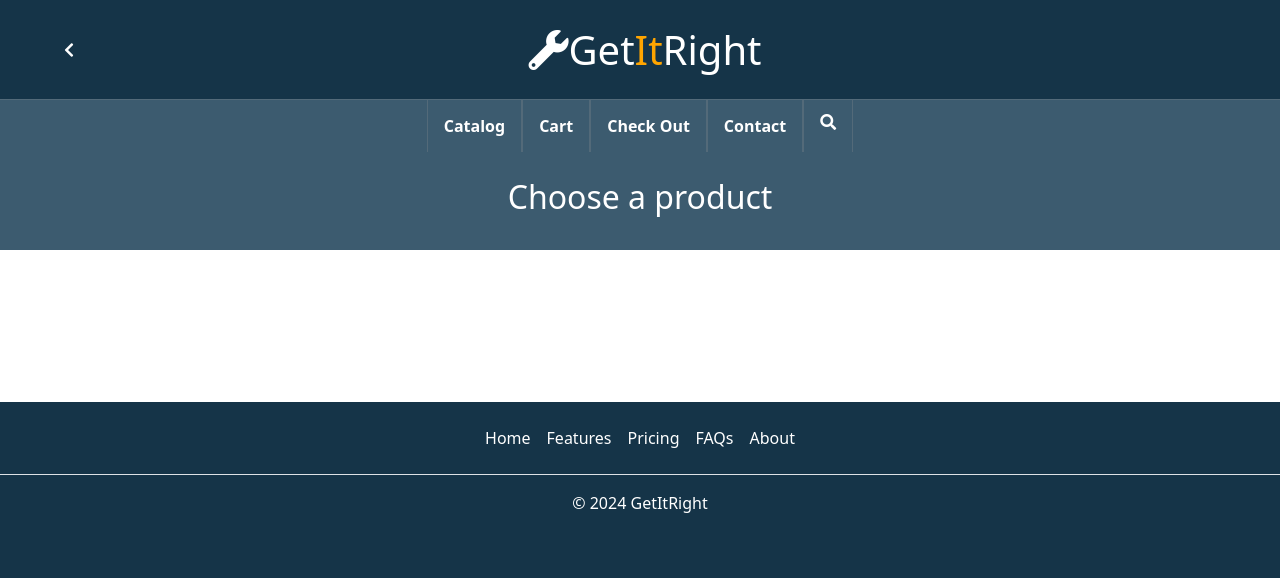
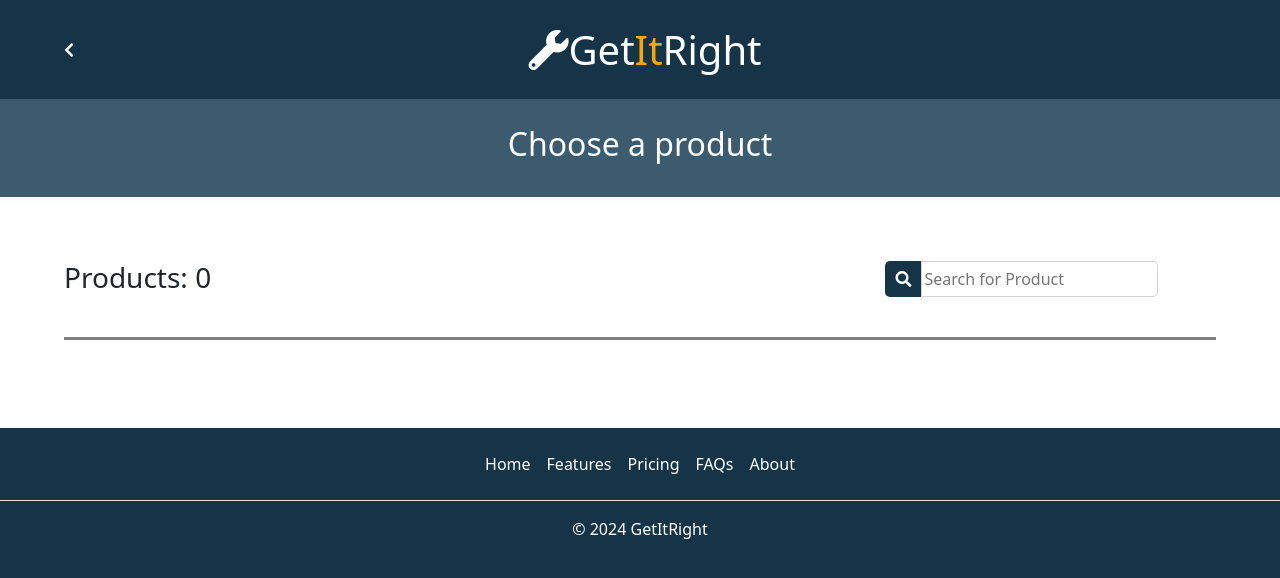
Before and after one commit to SunCh1p/Database-Project, a Flask app: page /catalog in a window 1280 px wide. Shown: the top 578 px of the page. Run offline with Flask 3, Linux system fonts and the light colour scheme; the visitor is signed in with stand-in values (Sample User, id 1); data that the repository does not hold is empty; some libraries are stand-ins or nearby versions.

Commit message:
Finished catalog css

```diff
--- a/Flask/app.py
+++ b/Flask/app.py
@@ -30,7 +30,9 @@ def index():
 
 @app.route('/catalog', methods=['GET', 'POST'])
 def catalog():
-    if request.method == 'POST':
+    if 'loggedin' not in session:
+        return redirect(url_for('login'))
+    if request.method == 'POST' and 'product_id' in request.form:
         # Get the product ID from the form data
         product_id = request.form.get('product_id')
         if product_id:
@@ -38,7 +40,6 @@ def catalog():
             if 'loggedin' in session:
                 # Get the customer ID from the session
                 customer_id = session['id']
-                print("Customer ID:", customer_id)  # Add this print statement to check the customer ID
 
                 # Insert the item into the cart table
                 cursor = mysql.connection.cursor()
@@ -48,6 +49,21 @@ def catalog():
                 flash('Product added to cart.', 'success')
             else:
                 flash('Please log in to add products to the cart.', 'error')
+        search_query = request.form.get('search')
+        cursor = mysql.connection.cursor()
+        cursor.execute("SELECT * FROM product WHERE product_name LIKE %s", ('%' + search_query + '%',))
+        search_query = cursor.fetchall()
+        cursor.close()
+        return render_template('catalog.html', Products=search_query)
+    elif request.method == 'POST' and 'search' in request.form:
+        search = request.form['search']
+        if search:
+            cursor = mysql.connection.cursor()
+            cursor.execute("SELECT * FROM product WHERE product_name LIKE %s", ('%' + search + '%',))
+            search_query = cursor.fetchall()
+            cursor.close()
+            return render_template('catalog.html', Products=search_query)
+
 
     cursor = mysql.connection.cursor()
     cursor.execute("SELECT * FROM product")
@@ -106,12 +122,6 @@ def cart():
     else:
         flash('Please log in to view your cart.', 'error')
         return redirect(url_for('login'))
-
-#counter =0
-#for loop we already have
-    #in products after we print all the staf
-    #print quantitys at index counter
-    #counter++
 
 
 @app.route('/checkout', methods=['GET' , 'POST'])
@@ -172,15 +182,6 @@ def checkout():
         flash('Please log in to view your cart.', 'error')
         return redirect(url_for('login'))
 
-@app.route('/productSearchBar', methods=['GET'])
-def search():
-    cursor = mysql.connection.cursor()
-    cursor.execute("SELECT * FROM product")
-    data = cursor.fetchall()
-    cursor.close()
-    search_query = request
-
-    return render_template('catalog.html', Products=data)
 
 @app.route('/login', methods=['GET','POST'])
 def login():
--- a/Flask/static/styles.css
+++ b/Flask/static/styles.css
@@ -281,6 +281,15 @@ span{
 }
 
 /*Catalog CSS*/
+.productHeader{
+    padding-right: 5%;
+    display: flex;
+    flex-direction: row;
+    justify-content: space-between;
+    font-weight: 900;
+    border-bottom: 3px solid gray;
+}
+
 .catalogHeader{
     background-color: var(--LightBlue);
     padding: 2%;
--- a/Flask/templates/catalog.html
+++ b/Flask/templates/catalog.html
@@ -15,15 +15,6 @@
             <h1 class="NavBarHeaderCenter"><a href = "./" class="Logo"><i class="fa fa-wrench" aria-hidden="true"></i>Get<span>It</span>Right</a></h1>
         </div>
     </div>
-    <div class = "NavBar">
-        <ul>
-            <a href = "./catalog" class="NavBarButton">Catalog</a>
-            <a href = "./cart" class="NavBarButton">Cart</a>
-            <a href = "./checkout" class="NavBarButton">Check Out</a></li>
-            <a href = "./" class="NavBarButton">Contact</a>
-            <i class="fa fa-search NavBarButton" aria-hidden="true"></i>
-        </ul>
-    </div>
 
     <div class = catalogHeader>
         <h2>Choose a product</h2>
@@ -32,6 +23,17 @@
     </div>
     <main>
         <div class="product-list">
+            <div class="productHeader">
+                <h3>Products: {{Products|length}}</h3>
+                <div>
+                    <form action="/catalog" method="post" class = "loginrow">
+                        <div class="loginicon">
+                            <i class="fa fa-search" aria-hidden="true"></i>
+                        </div>
+                        <input type="text" name="search" value="{{ request.form.get('search', '') }}" placeholder="Search for Product">
+                    </form>
+                </div>
+            </div>
             {% for product in Products %}
                 <div class = "productContainer">
                     <div class="product">
@@ -43,8 +45,9 @@
                         </div>
                     </div>
                     <form class="catalogButtonContainer" action="/catalog" method="post">
+                        <input type="hidden" name="search" value="{{ request.form.get('search', '') }}">
                         <input type="hidden" name="product_id" value="{{ product[0] }}">
-                        <button class = "catalogButton" type="submit">Add to Cart</button>
+                        <button class = "catalogButton" type="submit">Add</button>
                     </form>
                 </div>
             {% endfor %}
--- a/Flask/templates/index.html
+++ b/Flask/templates/index.html
@@ -38,7 +38,6 @@
                 <a href = "./cart" class="NavBarButton">Cart</a>
                 <a href = "./checkout" class="NavBarButton">Check Out</a></li>
                 <a href = "./" class="NavBarButton">Contact</a>
-                <i class="fa fa-search NavBarButton" aria-hidden="true"></i>
             </ul>
         </div>
 
--- a/sql/schema.sql
+++ b/sql/schema.sql
@@ -57,7 +57,7 @@ create table orders(
     card_number numeric(16,0),
     quantity int(11),
     primary key(orders_ID),
-    foreign key(payment_ID) references payment(payment_ID) on delete set null,
+    foreign key(card_number) references payment(card_number) on delete set null,
     foreign key(product_ID) references product(product_ID) on delete set null,
     foreign key(customer_ID) references payment(customer_ID) on delete set null
 );
```
